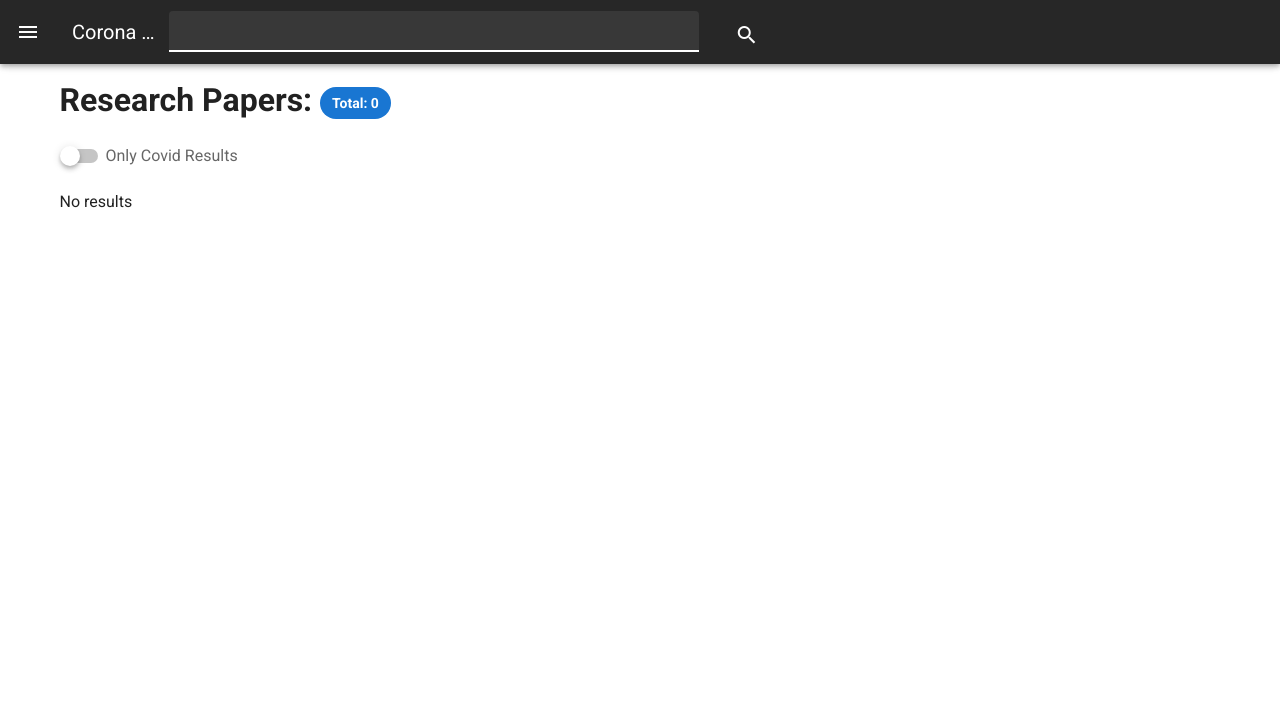
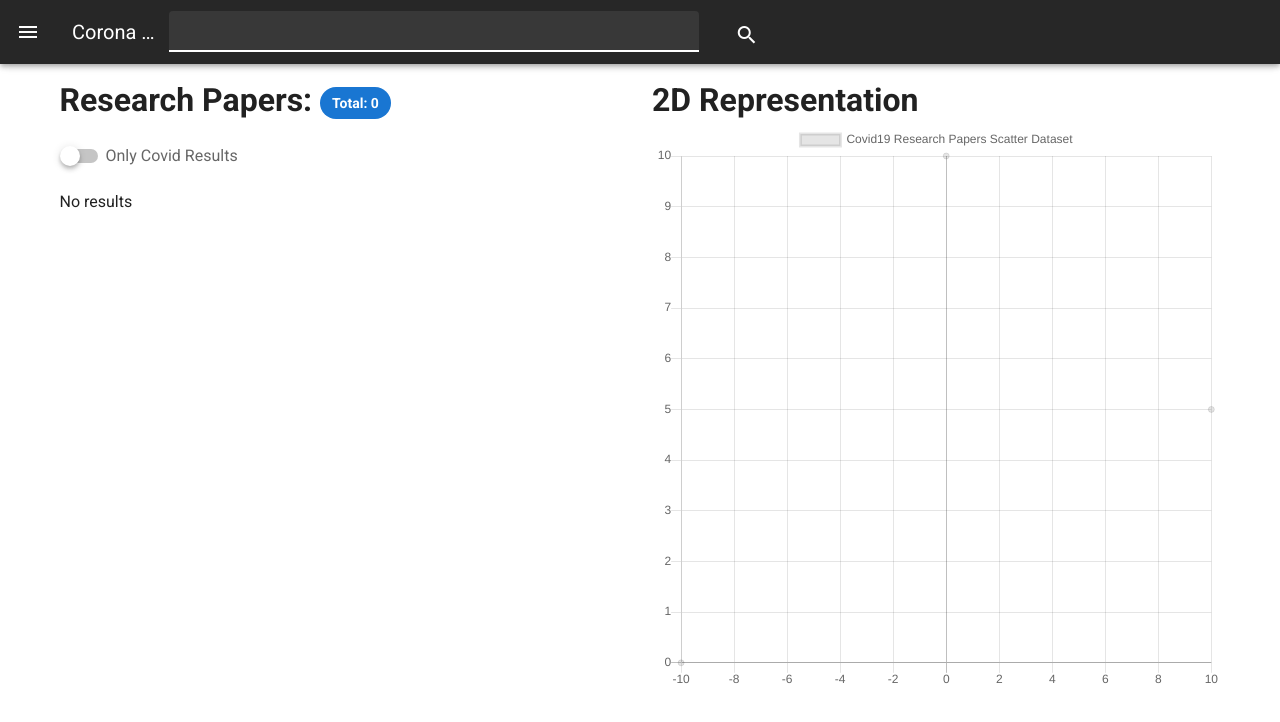
Before and after one commit to neelansh15/CoronaXiv, a Vue app: page / in a window 1280 px wide. Shown: the top 722 px of the page. Built offline with nearby package versions, Linux system fonts and the light colour scheme.

Commit message:
Graph stuff.

```diff
--- a/public/index.html
+++ b/public/index.html
@@ -5,7 +5,8 @@
     <meta http-equiv="X-UA-Compatible" content="IE=edge">
     <meta name="viewport" content="width=device-width,initial-scale=1.0">
     <link rel="icon" href="<%= BASE_URL %>favicon.ico">
-    <title><%= htmlWebpackPlugin.options.title %></title>
+    <!-- <title><%= htmlWebpackPlugin.options.title %></title> -->
+    <title>CoronaXiv</title>
     <link rel="stylesheet" href="https://fonts.googleapis.com/css?family=Roboto:100,300,400,500,700,900">
     <link rel="stylesheet" href="https://cdn.jsdelivr.net/npm/@mdi/font@latest/css/materialdesignicons.min.css">
   </head>
--- a/src/views/FrontPage.vue
+++ b/src/views/FrontPage.vue
@@ -22,7 +22,7 @@
                 <div v-if="loading">
                     <v-row v-for="n in 3" :key="n" class="mb-2">
                         <v-col
-                            cols="12" md="8"
+                            cols="12" md="10"
                         >
                             <v-skeleton-loader
                                 type="card"
@@ -36,10 +36,10 @@
                     <PaperCard v-if="checkCovid(result._source.is_covid)" :title="result._source.title" :content="result._source.excerpt" :author ="result._source.authors" :url="result._source.url" />
                 </v-list>
             </v-col>
-            <!-- <v-col cols="6">
+            <v-col cols="12" md="6">
                 <h1>2D Representation</h1>
-                <Chart />
-            </v-col> -->
+                <Chart v-if="chartLoaded" :chartData = "chartData" :options = "options" />
+            </v-col>
           </v-row>
       </v-container>
   </v-main>
@@ -47,19 +47,20 @@
 
 <script>
 import PaperCard from '../components/PaperCard'
-// import Chart from './Chart'
+import Chart from './Chart'
 
 export default {
     name: 'FrontPage',
     components:{
-        PaperCard
-        // Chart
+        PaperCard,
+        Chart
     },
     props:{
         results: Array
     },
     data: () => ({
         onlyCovid: false,
+        chartLoaded: true
     }),
     computed:{
         count(){
@@ -75,6 +76,37 @@ export default {
                 if(result._source.is_covid == 'True') num++
             })
             return num
+        },
+        chartData(){
+            return {
+                datasets:[{
+                    label: 'Covid19 Research Papers Scatter Dataset',
+                    data: [
+                        {
+                            x: -10,
+                            y: 0
+                        },
+                        {
+                            x: 0,
+                            y: 10
+                        },
+                        {
+                            x: 10,
+                            y: 5
+                        }
+                    ]
+                }]
+            }
+        },
+        options(){
+            return {
+                scales: {
+                    xAxes: [{
+                        type: 'linear',
+                        position: 'bottom'
+                    }]
+                }
+            }
         }
     },
     methods:{
```
